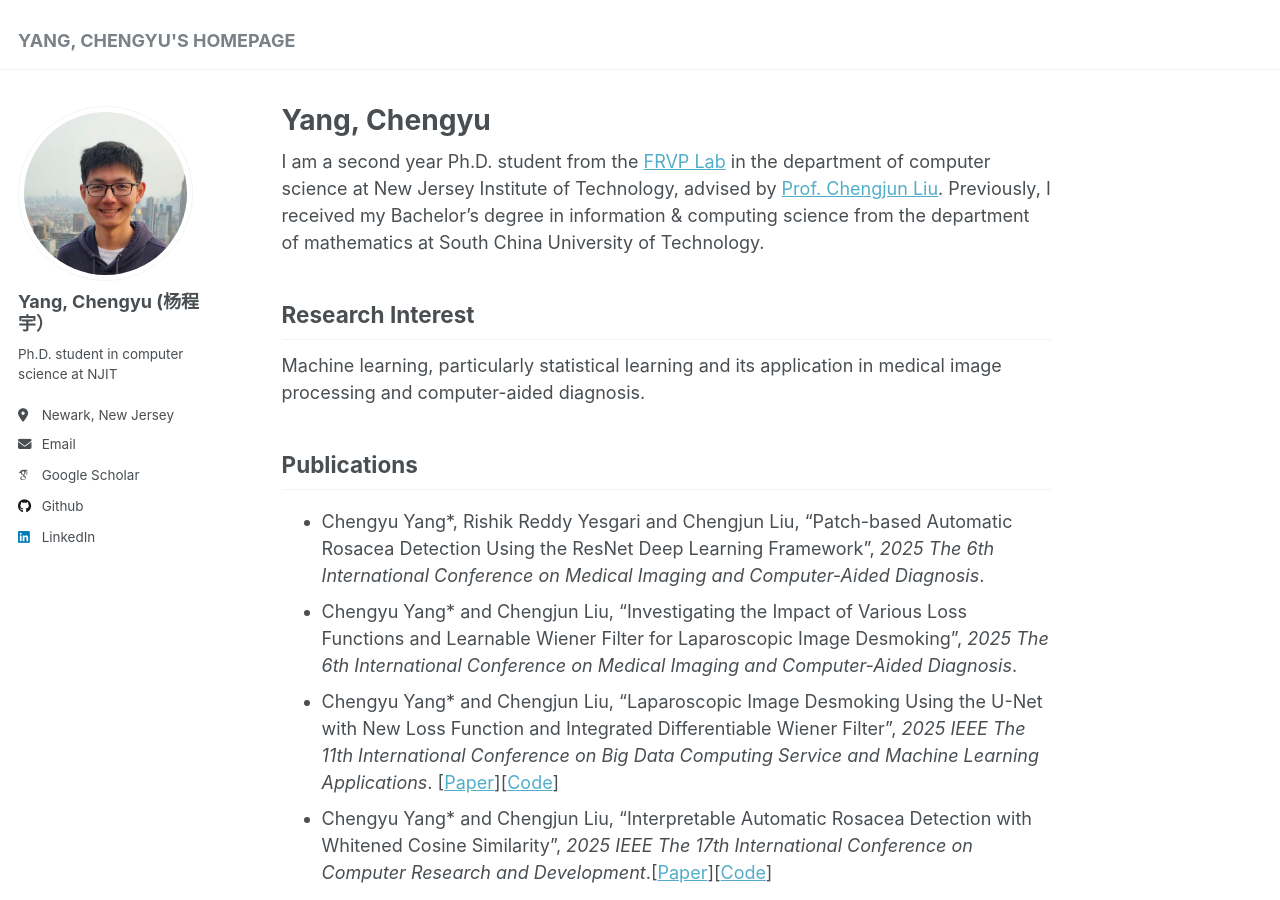
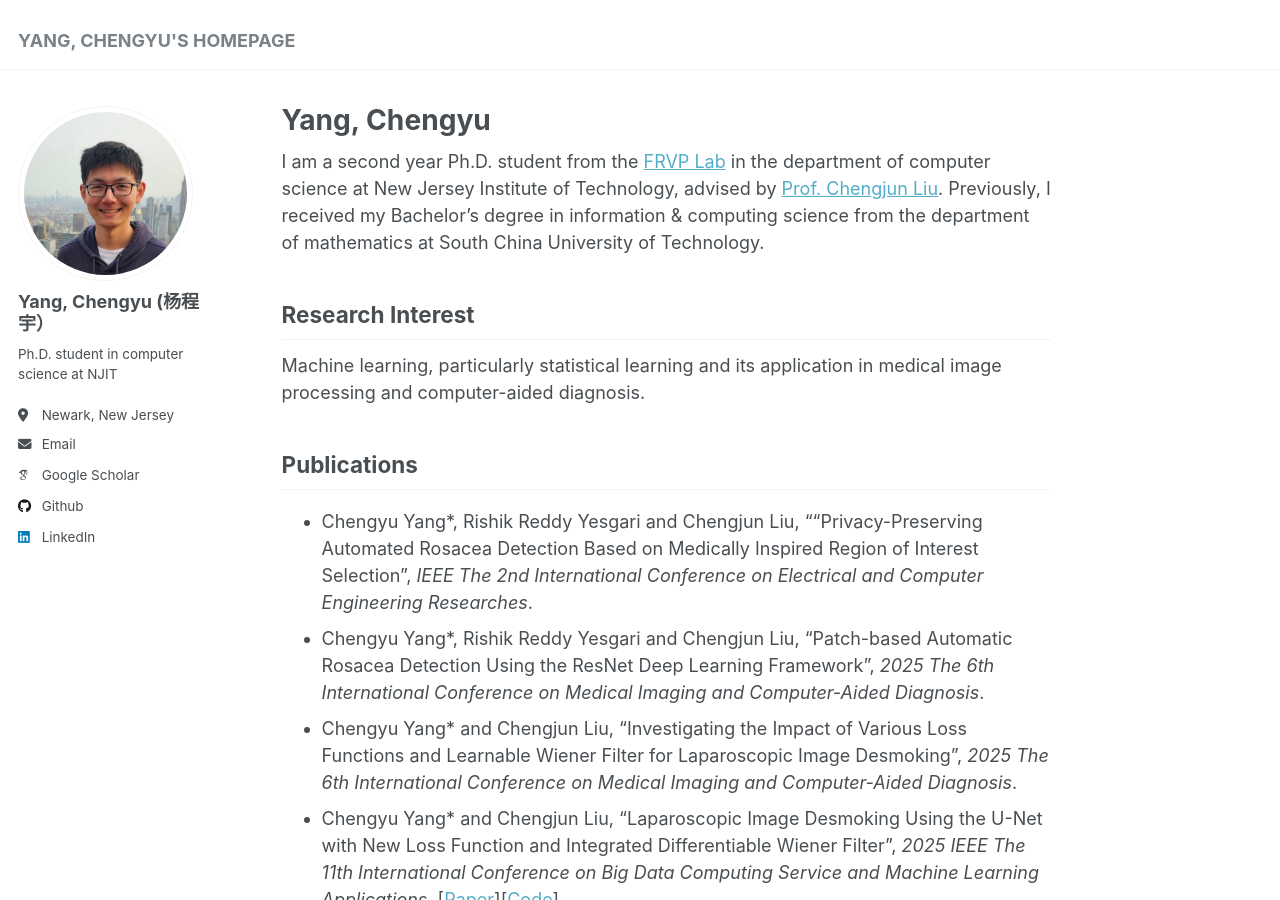
Before and after one commit to chengyuyang-njit/chengyuyang-njit.github.io, a Jekyll site: the page built from _pages/about.md, in a window 1280 px wide and 900 px high. Built offline with Jekyll 4.4.1, drawn with Linux system fonts in a browser that asks for light colours; some web fonts are replaced.

Commit message:
Update about.md

```diff
--- a/_pages/about.md
+++ b/_pages/about.md
@@ -15,6 +15,7 @@ Machine learning, particularly statistical learning and its application in medic
 
 Publications
 ------
+- Chengyu Yang*, Rishik Reddy Yesgari and Chengjun Liu, ""Privacy-Preserving Automated Rosacea Detection Based on Medically Inspired Region of Interest  Selection", <em>IEEE The 2nd International Conference on Electrical and Computer Engineering Researches</em>.
 - Chengyu Yang*, Rishik Reddy Yesgari and Chengjun Liu, "Patch-based Automatic Rosacea Detection Using the ResNet Deep Learning Framework", <em>2025 The 6th International Conference on Medical Imaging and Computer-Aided Diagnosis</em>.
 - Chengyu Yang* and Chengjun Liu, "Investigating the Impact of Various Loss Functions and Learnable Wiener Filter for Laparoscopic Image Desmoking", <em>2025 The 6th International Conference on Medical Imaging and Computer-Aided Diagnosis</em>.
 - Chengyu Yang* and Chengjun Liu, "Laparoscopic Image Desmoking Using the U-Net with New Loss Function and Integrated Differentiable Wiener Filter", <em>2025 IEEE The 11th International Conference on Big Data Computing Service and Machine Learning Applications</em>. [[Paper](https://arxiv.org/pdf/2505.21634)][[Code](https://github.com/chengyuyang-njit/ImageDesmoke)]
```
